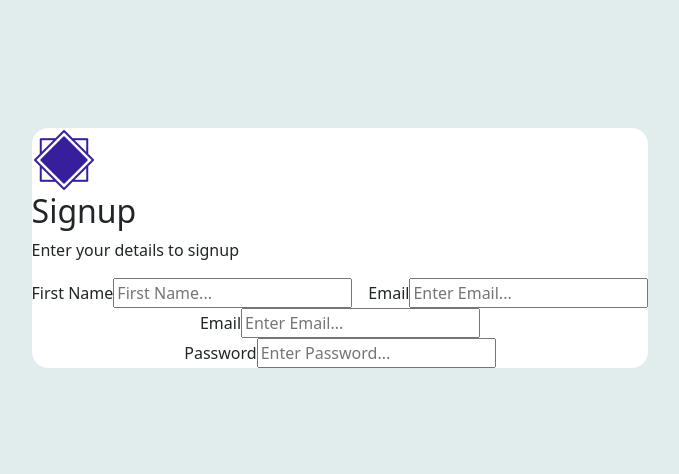
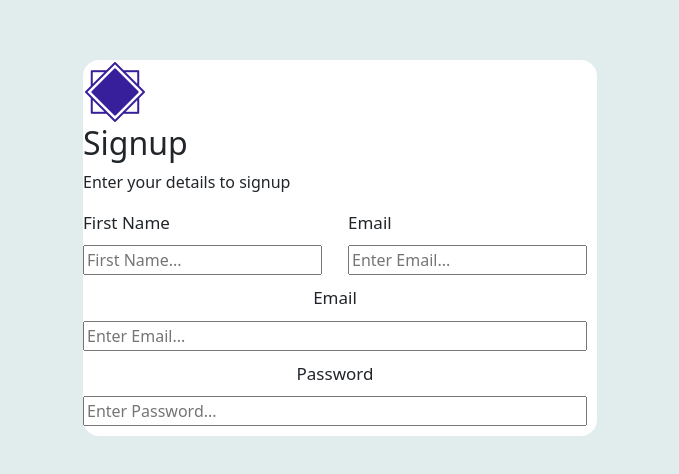
Before and after one commit to Ziad-Nasr/Login-Signup, a React (Vite) app: page / in a window 1280 px wide. Shown: the part 152-626 px from the top of the page, without its empty margins (300-979 px from the left). Built offline with nearby package versions, Linux system fonts and the light colour scheme.

Commit message:
Input Field refined

```diff
--- a/src/Components/InputField.css
+++ b/src/Components/InputField.css
@@ -1,26 +1,12 @@
 .inputField {
-  width: 100%;
-  /* height: 40px; */
   border-radius: 5px;
   padding-right: 10px;
   font-size: 16px;
-  outline: none;
   margin-bottom: 10px;
-  /* box-sizing: border-box; */
-  /* transition: all 0.3s ease-in-out; */
-  display: flex;
-  flex-direction: row;
-  justify-self: space-evenly;
-  align-items: center;
-  align-content: center;
 }
 
 .formLabel {
   width: 100%;
-  /* padding: 20px 10px; */
-  font-size: 20px;
-  outline: none;
+  font-size: 17px;
   margin-bottom: 10px;
-  /* box-sizing: border-box; */
-  /* transition: all 0.3s ease-in-out; */
 }
--- a/src/Components/InputField.tsx
+++ b/src/Components/InputField.tsx
@@ -1,5 +1,5 @@
 import { Field } from "@ark-ui/react";
-
+import "./InputField.css";
 interface InputFieldProps {
   label: string;
   type: string;
@@ -16,15 +16,15 @@ export default function InputField({
   setValue,
 }: InputFieldProps) {
   return (
-    <Field.Root>
-      <Field.Label>{label}</Field.Label>
+    <Field.Root className="inputField d-flex flex-column justify-content-center">
+      <Field.Label className="formLabel">{label}</Field.Label>
       <Field.Input
         placeholder={placeholder}
         value={value}
         onChange={setValue}
         type={type}
       />
-      <Field.ErrorText>Error Info</Field.ErrorText>
+      {/* <Field.ErrorText>Error Info</Field.ErrorText> */}
     </Field.Root>
   );
 }
```
